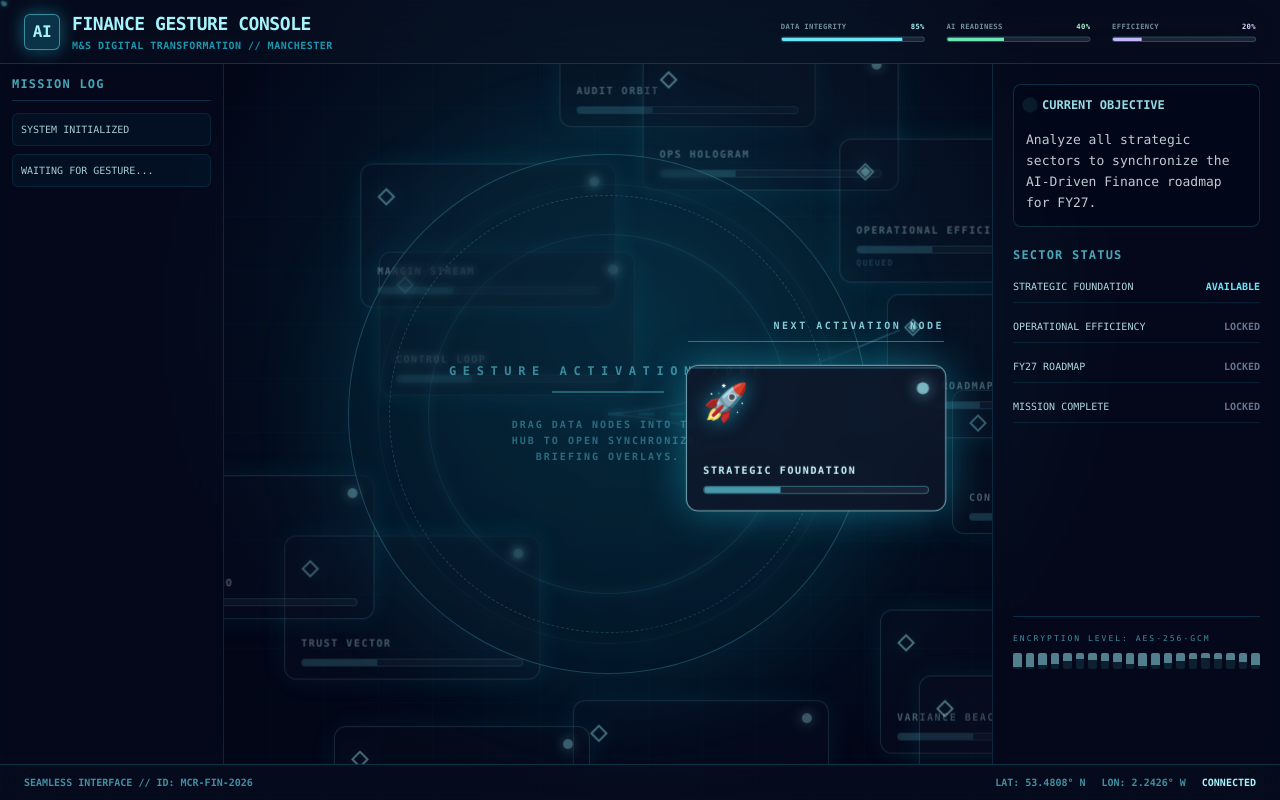
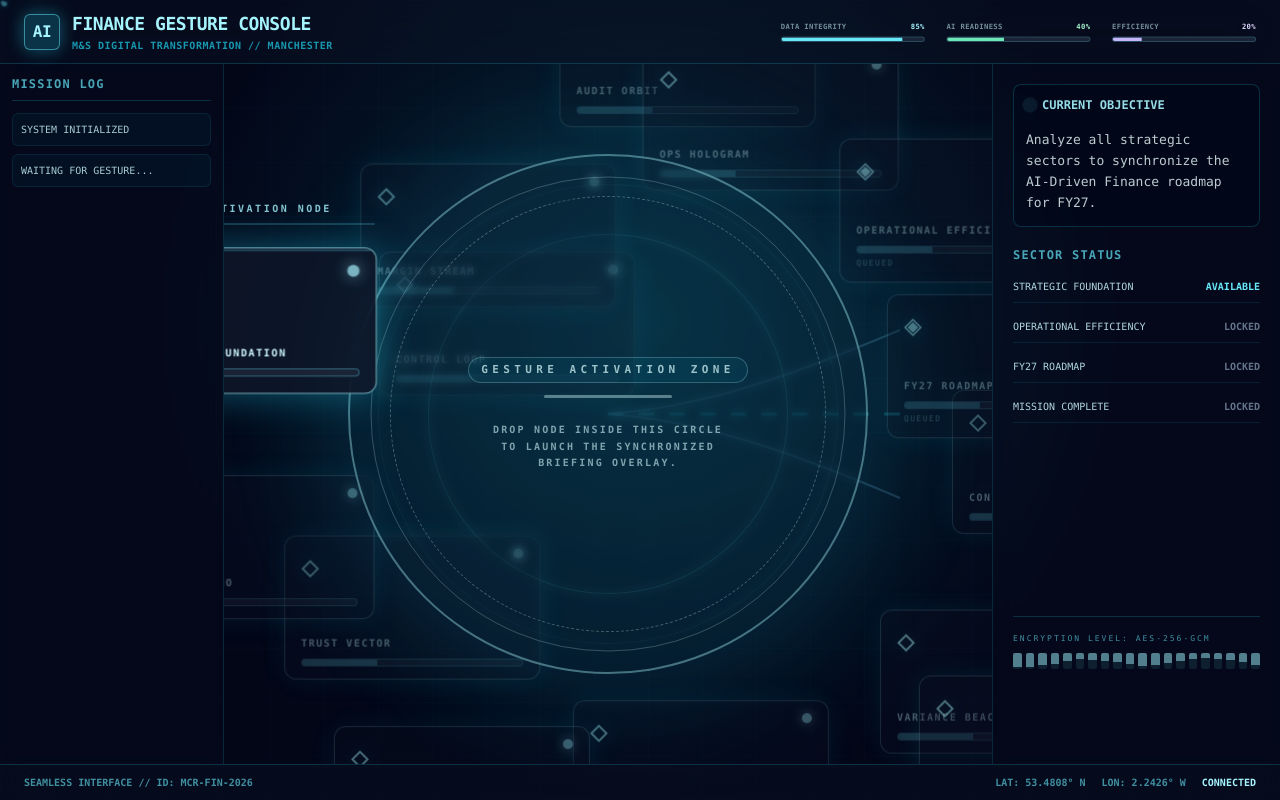
Before and after one commit to AndyMcCourt/AI_Driven_Finance_Presentation, a React (Vite) app: page / in a window 1280 px wide. Built offline with nearby package versions, Linux system fonts and the light colour scheme.

Commit message:
Vary activation node orbit and strengthen activation zone visuals

```diff
--- a/components/GameView.tsx
+++ b/components/GameView.tsx
@@ -5,6 +5,17 @@ import { PresentationSegment, MissionState } from '../types';
 import PresentationModal from './PresentationModal';
 
 const ACTIVATION_RADIUS = 300;
+const NEXT_NODE_ORBIT_RADIUS = 380;
+
+const NEXT_NODE_ANGLES = [
+  -Math.PI * 0.9,
+  -Math.PI * 0.62,
+  -Math.PI * 0.35,
+  -Math.PI * 0.08,
+  Math.PI * 0.22,
+  Math.PI * 0.46,
+  Math.PI * 0.72,
+];
 
 const PSEUDO_NODE_LABELS = [
   'Context Mesh',
@@ -34,6 +45,18 @@ const GameView: React.FC = () => {
   const [isDraggingOverCenter, setIsDraggingOverCenter] = useState(false);
 
   const nextAvailableSegment = segments.find((segment) => segment.status === 'available') ?? null;
+  const nextAvailableIndex = segments.findIndex((segment) => segment.status === 'available');
+
+  const nextNodePosition = useMemo(() => {
+    if (nextAvailableIndex < 0) return null;
+
+    const angle = NEXT_NODE_ANGLES[nextAvailableIndex % NEXT_NODE_ANGLES.length];
+
+    return {
+      x: Math.cos(angle) * NEXT_NODE_ORBIT_RADIUS,
+      y: Math.sin(angle) * NEXT_NODE_ORBIT_RADIUS,
+    };
+  }, [nextAvailableIndex]);
 
   const swarmNodes = useMemo(
     () =>
@@ -193,21 +216,26 @@ const GameView: React.FC = () => {
           <div className="absolute top-1/2 left-1/2 -translate-x-1/2 -translate-y-1/2 z-10">
             <motion.div
               animate={{ scale: isDraggingOverCenter ? 1.06 : 1, opacity: isDraggingOverCenter ? 1 : 0.75 }}
-              className="w-[520px] h-[520px] rounded-full border border-cyan-300/30 bg-cyan-400/5 backdrop-blur-sm shadow-[0_0_120px_rgba(34,211,238,0.16)] relative"
+              className="w-[520px] h-[520px] rounded-full border-2 border-cyan-200/55 bg-cyan-400/10 backdrop-blur-sm shadow-[0_0_140px_rgba(34,211,238,0.24)] relative"
             >
+              <motion.div
+                animate={{ opacity: [0.4, 0.85, 0.4], scale: [0.96, 1, 0.96] }}
+                transition={{ duration: 2, repeat: Infinity, ease: 'easeInOut' }}
+                className="absolute inset-4 rounded-full border border-cyan-100/50"
+              />
               <motion.div
                 animate={{ rotate: 360 }}
                 transition={{ repeat: Infinity, duration: 9, ease: 'linear' }}
-                className="absolute inset-10 rounded-full border border-dashed border-cyan-300/25"
+                className="absolute inset-10 rounded-full border border-dashed border-cyan-100/40"
               />
 
               <div className="absolute inset-0 flex flex-col items-center justify-center text-center pointer-events-none px-8">
-                <div className={`text-xs font-black uppercase tracking-[0.55em] mb-3 transition-colors ${isDraggingOverCenter ? 'text-cyan-200' : 'text-cyan-300/70'}`}>
+                <div className={`text-[11px] font-black uppercase tracking-[0.4em] mb-3 px-3 py-1 rounded-full border transition-colors ${isDraggingOverCenter ? 'text-cyan-50 bg-cyan-200/20 border-cyan-100/70' : 'text-cyan-100 bg-cyan-500/10 border-cyan-200/35'}`}>
                   {isDraggingOverCenter ? 'Release to Sync' : 'Gesture Activation Zone'}
                 </div>
-                <div className={`w-28 h-[2px] mb-6 transition-all ${isDraggingOverCenter ? 'bg-cyan-200 shadow-[0_0_18px_rgba(125,211,252,0.9)]' : 'bg-cyan-300/40'}`} />
-                <div className={`text-[10px] max-w-[220px] uppercase leading-relaxed font-bold tracking-[0.2em] transition-colors ${isDraggingOverCenter ? 'text-cyan-100' : 'text-cyan-300/50'}`}>
-                  Drag data nodes into the hub to open synchronized briefing overlays.
+                <div className={`w-32 h-[3px] mb-6 rounded-full transition-all ${isDraggingOverCenter ? 'bg-cyan-100 shadow-[0_0_20px_rgba(125,211,252,0.95)]' : 'bg-cyan-100/55'}`} />
+                <div className={`text-[10px] max-w-[240px] uppercase leading-relaxed font-bold tracking-[0.22em] transition-colors ${isDraggingOverCenter ? 'text-cyan-50' : 'text-cyan-100/80'}`}>
+                  Drop node inside this circle to launch the synchronized briefing overlay.
                 </div>
               </div>
             </motion.div>
@@ -256,9 +284,16 @@ const GameView: React.FC = () => {
             ))}
           </div>
 
-          {nextAvailableSegment && (
-            <div className="absolute right-12 top-1/2 -translate-y-1/2 flex flex-col gap-6 z-20">
-              <div className="text-[10px] font-black text-cyan-200/80 uppercase tracking-[0.25em] text-right border-b border-cyan-300/40 pb-2">Next Activation Node</div>
+          {nextAvailableSegment && nextNodePosition && (
+            <div
+              className="absolute flex flex-col gap-6 z-20 pointer-events-none"
+              style={{
+                left: '50%',
+                top: '50%',
+                transform: `translate(calc(-50% + ${nextNodePosition.x}px), calc(-50% + ${nextNodePosition.y}px))`,
+              }}
+            >
+              <div className="text-[10px] font-black text-cyan-200/80 uppercase tracking-[0.25em] text-center border-b border-cyan-300/40 pb-2">Next Activation Node</div>
               <motion.div
                 key={nextAvailableSegment.id}
                 drag
@@ -267,10 +302,10 @@ const GameView: React.FC = () => {
                 onDragEnd={(e, info) => handleDragEnd(e, info, nextAvailableSegment)}
                 whileHover={{ scale: 1.05, zIndex: 50 }}
                 whileDrag={{ scale: 1.12, zIndex: 100 }}
-                initial={{ opacity: 0, scale: 0.7, x: -420, y: 0 }}
+                initial={{ opacity: 0, scale: 0.7, x: 0, y: 0 }}
                 animate={{ opacity: 1, scale: [1, 1.04, 1], x: 0, y: 0 }}
                 transition={{ duration: 0.8, delay: 0.2, ease: 'easeOut', scale: { duration: 1.4, repeat: Infinity, ease: 'easeInOut', delay: 0.2 } }}
-                className="relative w-64 h-36 rounded-xl border border-cyan-200/70 cursor-grab active:cursor-grabbing overflow-hidden group backdrop-blur-md bg-slate-900/80 shadow-[0_0_40px_rgba(34,211,238,0.38)]"
+                className="relative w-64 h-36 rounded-xl border border-cyan-200/70 cursor-grab active:cursor-grabbing overflow-hidden group backdrop-blur-md bg-slate-900/80 shadow-[0_0_40px_rgba(34,211,238,0.38)] pointer-events-auto"
               >
                 <motion.div
                   className="absolute inset-0 rounded-xl border border-cyan-200/40"
```
